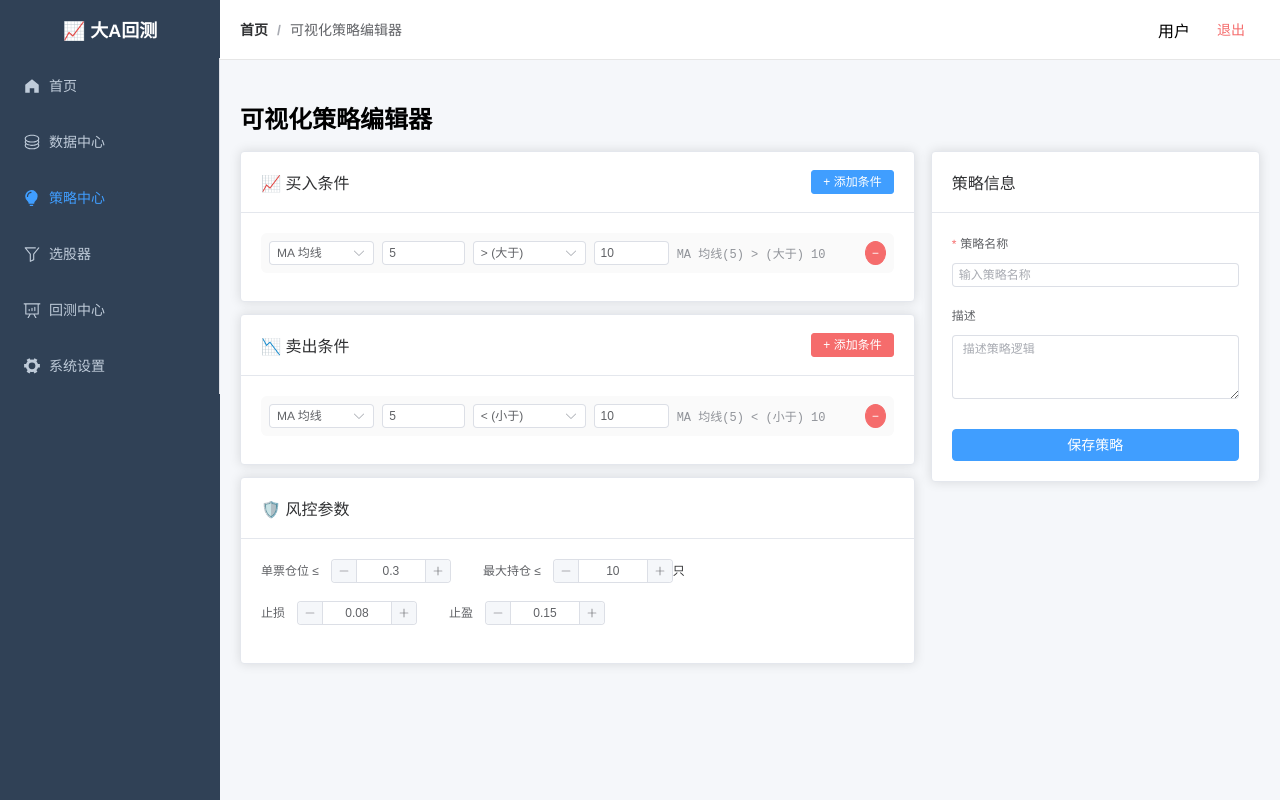
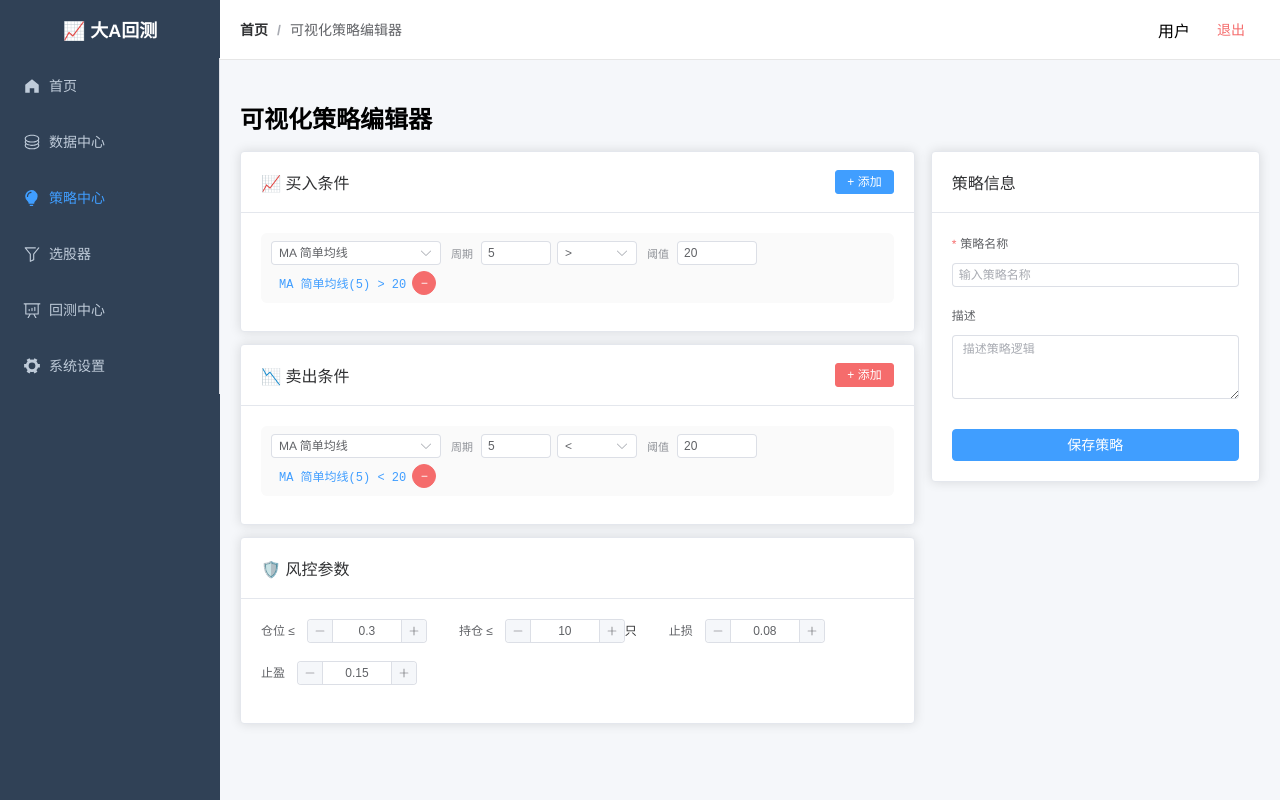
Before and after one commit to 2578D/stock-backtest-system, a Vue app in the folder frontend/: page /stock/strategies/create/visual in a window 1280 px wide. Built offline with nearby package versions, Linux system fonts and the light colour scheme; sample sign-in values are in the browser's storage.

Commit message:
refactor: 可视化策略编辑器 — 指标分类，MACD只显示快慢线参数，金叉/死叉不显示运算符

```diff
--- a/frontend/src/components.d.ts
+++ b/frontend/src/components.d.ts
@@ -30,6 +30,7 @@ declare module 'vue' {
     ElMenu: typeof import('element-plus/es')['ElMenu']
     ElMenuItem: typeof import('element-plus/es')['ElMenuItem']
     ElOption: typeof import('element-plus/es')['ElOption']
+    ElOptionGroup: typeof import('element-plus/es')['ElOptionGroup']
     ElPageHeader: typeof import('element-plus/es')['ElPageHeader']
     ElPagination: typeof import('element-plus/es')['ElPagination']
     ElProgress: typeof import('element-plus/es')['ElProgress']
--- a/frontend/src/views/strategy/VisualStrategyEditor.vue
+++ b/frontend/src/views/strategy/VisualStrategyEditor.vue
@@ -1,5 +1,5 @@
 <script setup lang="ts">
-import { ref } from "vue";
+import { ref, watch } from "vue";
 import { useRouter } from "vue-router";
 import { strategyApi } from "@/api";
 import { ElMessage } from "element-plus";
@@ -9,55 +9,80 @@ const strategyName = ref("");
 const strategyDesc = ref("");
 const saving = ref(false);
 
-// Available indicators for dropdown
-const indicatorOptions = [
-  { label: "MA 均线", value: "ma" },
-  { label: "EMA 指数均线", value: "ema" },
-  { label: "MACD 快慢线", value: "macd" },
-  { label: "RSI 相对强弱", value: "rsi" },
-  { label: "KDJ 随机指标", value: "kdj" },
-  { label: "BOLL 布林带", value: "boll" },
-  { label: "成交量", value: "volume" },
-  { label: "换手率", value: "turnover" },
-  { label: "涨跌幅", value: "change_pct" },
-  { label: "金叉", value: "cross_up" },
-  { label: "死叉", value: "cross_down" },
+// Indicator definitions with param config
+interface IndicatorDef {
+  label: string; category: string;
+  params: { name: string; placeholder: string }[];  // empty = no params needed
+  operators: string[];  // subset of operators applicable
+  thresholdLabel: string;
+}
+
+const indicatorDefs: IndicatorDef[] = [
+  // 趋势类
+  { category: "趋势", label: "MA 简单均线",          params: [{ name: "周期", placeholder: "5" }],             operators: [">","<",">=","<="], thresholdLabel: "阈值" },
+  { category: "趋势", label: "EMA 指数均线",         params: [{ name: "周期", placeholder: "12" }],            operators: [">","<",">=","<="], thresholdLabel: "阈值" },
+  { category: "趋势", label: "BOLL 布林带",          params: [{ name: "周期", placeholder: "20" }],            operators: [">","<"],           thresholdLabel: "价格" },
+  // 动量类
+  { category: "动量", label: "MACD",                 params: [{ name: "快线", placeholder: "12" }, { name: "慢线", placeholder: "26" }, { name: "信号", placeholder: "9" }], operators: ["cross_above","cross_below"], thresholdLabel: "" },
+  { category: "动量", label: "RSI 相对强弱",         params: [{ name: "周期", placeholder: "14" }],            operators: [">","<",">=","<="], thresholdLabel: "阈值" },
+  { category: "动量", label: "KDJ 随机指标",         params: [{ name: "周期", placeholder: "9" }],             operators: ["cross_above","cross_below","<",">"], thresholdLabel: "阈值" },
+  // 交叉类
+  { category: "交叉", label: "金叉",                 params: [{ name: "快线周期", placeholder: "5" }, { name: "慢线周期", placeholder: "20" }], operators: [], thresholdLabel: "" },
+  { category: "交叉", label: "死叉",                 params: [{ name: "快线周期", placeholder: "5" }, { name: "慢线周期", placeholder: "20" }], operators: [], thresholdLabel: "" },
+  // 量能类
+  { category: "量能", label: "成交量",               params: [],                                              operators: [">","<",">=","<="], thresholdLabel: "N日均量倍数" },
+  { category: "量能", label: "换手率",               params: [],                                              operators: [">","<",">=","<="], thresholdLabel: "%" },
+  // 价格类
+  { category: "价格", label: "涨跌幅",               params: [],                                              operators: [">","<",">=","<="], thresholdLabel: "%" },
+  { category: "价格", label: "收盘价",               params: [],                                              operators: [">","<",">=","<="], thresholdLabel: "价格" },
 ];
 
-// Operator options
-const operators = [
-  { label: "> (大于)", value: ">" },
-  { label: "< (小于)", value: "<" },
-  { label: ">= (大于等于)", value: ">=" },
-  { label: "<= (小于等于)", value: "<=" },
-  { label: "上穿 (金叉)", value: "cross_above" },
-  { label: "下穿 (死叉)", value: "cross_below" },
-];
+const operatorLabels: Record<string, string> = { ">": ">", "<": "<", ">=": "≥", "<=": "≤", "cross_above": "上穿", "cross_below": "下穿" };
 
 interface Condition {
-  indicator: string;
-  params: string;     // e.g. "5" for MA(5), "12,26" for MACD
+  defIndex: number;
+  params: string[];
   operator: string;
-  threshold: string;  // e.g. "30" or "ma20" for cross
+  threshold: string;
 }
 
-const buyConditions = ref<Condition[]>([{ indicator: "ma", params: "5", operator: ">", threshold: "10" }]);
-const sellConditions = ref<Condition[]>([{ indicator: "ma", params: "5", operator: "<", threshold: "10" }]);
+const buyConditions = ref<Condition[]>([{ defIndex: 0, params: ["5"], operator: ">", threshold: "20" }]);
+const sellConditions = ref<Condition[]>([{ defIndex: 0, params: ["5"], operator: "<", threshold: "20" }]);
 
-function addBuy() { buyConditions.value.push({ indicator: "ma", params: "5", operator: ">", threshold: "10" }); }
-function addSell() { sellConditions.value.push({ indicator: "ma", params: "5", operator: "<", threshold: "10" }); }
+function def(c: Condition) { return indicatorDefs[c.defIndex]; }
+function paramNames(c: Condition) { return def(c).params; }
+function showOperator(c: Condition) { return def(c).operators.length > 0; }
+function showThreshold(c: Condition) { return def(c).thresholdLabel !== ""; }
+
+// Reset operator/threshold when indicator changes
+const buyWatched = ref<number[]>([]);
+const sellWatched = ref<number[]>([]);
+function resetOnChange(cond: Condition, idx: number, isBuy: boolean) {
+  const d = indicatorDefs[cond.defIndex];
+  if (d.operators.length > 0) cond.operator = d.operators[0];
+  else cond.operator = "";
+  if (d.params.length !== cond.params.length) {
+    cond.params = d.params.map(() => "");
+  }
+}
+function onIndicatorChange(c: Condition, i: number, isBuy: boolean) { resetOnChange(c, i, isBuy); }
+
+function addBuy() { buyConditions.value.push({ defIndex: 0, params: ["5"], operator: ">", threshold: "20" }); }
+function addSell() { sellConditions.value.push({ defIndex: 0, params: ["5"], operator: "<", threshold: "20" }); }
 function removeBuy(i: number) { buyConditions.value.splice(i, 1); }
 function removeSell(i: number) { sellConditions.value.splice(i, 1); }
 
-function indicatorLabel(c: Condition): string {
-  const ind = indicatorOptions.find(o => o.value === c.indicator);
-  const name = ind?.label || c.indicator;
-  if (c.params) return `${name}(${c.params})`;
-  return name;
-}
-function conditionExpr(c: Condition): string {
-  const op = operators.find(o => o.value === c.operator);
-  return `${indicatorLabel(c)} ${op?.label || c.operator} ${c.threshold}`;
+function exprPreview(c: Condition): string {
+  const d = def(c);
+  let name = d.label;
+  if (d.params.length) {
+    const filled = c.params.filter(p => p).join(",");
+    if (filled) name += `(${filled})`;
+  }
+  if (!showOperator(c)) return name;
+  const op = operatorLabels[c.operator] || c.operator;
+  if (!showThreshold(c)) return `${name} ${op}`;
+  return `${name} ${op} ${c.threshold}`;
 }
 
 const riskControl = ref({ maxPositionRatio: 0.3, maxHoldings: 10, stopLoss: 0.08, takeProfit: 0.15 });
@@ -67,21 +92,25 @@ async function save() {
   saving.value = true;
   try {
     await strategyApi.create({
-      name: strategyName.value.trim(),
-      description: strategyDesc.value.trim(),
-      type: "visual",
-      rules_json: {
-        buy: buyConditions.value,
-        sell: sellConditions.value,
-        risk: riskControl.value,
-      },
+      name: strategyName.value.trim(), description: strategyDesc.value.trim(), type: "visual",
+      rules_json: { buy: buyConditions.value, sell: sellConditions.value, risk: riskControl.value },
     });
     ElMessage.success("策略已保存");
     router.push("/strategies");
-  } catch (e: any) {
-    ElMessage.error(e?.response?.data?.detail || "保存失败");
-  } finally { saving.value = false; }
+  } catch (e: any) { ElMessage.error(e?.response?.data?.detail || "保存失败"); }
+  finally { saving.value = false; }
 }
+
+// Group indicators by category for dropdown
+const groupedOptions = (() => {
+  const cats = [...new Set(indicatorDefs.map(d => d.category))];
+  return cats.map(cat => ({
+    label: cat,
+    options: indicatorDefs.filter(d => d.category === cat).map((d, i) => ({
+      label: d.label, value: indicatorDefs.indexOf(d),
+    })),
+  }));
+})();
 </script>
 
 <template>
@@ -89,27 +118,33 @@ async function save() {
     <h2>可视化策略编辑器</h2>
 
     <el-row :gutter="16">
-      <!-- Conditions -->
       <el-col :span="16">
         <!-- Buy -->
         <el-card>
           <template #header>
-            <div class="card-hd">
-              <span>📈 买入条件</span>
-              <el-button size="small" type="primary" @click="addBuy">+ 添加条件</el-button>
-            </div>
+            <div class="card-hd"><span>📈 买入条件</span><el-button size="small" type="primary" @click="addBuy">+ 添加</el-button></div>
           </template>
-          <div v-if="buyConditions.length === 0" class="empty">暂无买入条件，点击上方按钮添加</div>
+          <div v-if="!buyConditions.length" class="empty">暂无买入条件</div>
           <div v-for="(c, i) in buyConditions" :key="'b'+i" class="cond-row">
-            <el-select v-model="c.indicator" size="small" style="width: 140px">
-              <el-option v-for="o in indicatorOptions" :key="o.value" :label="o.label" :value="o.value" />
+            <el-select v-model="c.defIndex" size="small" style="width: 170px" @change="onIndicatorChange(c, i, true)">
+              <el-option-group v-for="g in groupedOptions" :key="g.label" :label="g.label">
+                <el-option v-for="o in g.options" :key="o.value" :label="o.label" :value="o.value" />
+              </el-option-group>
             </el-select>
-            <el-input v-model="c.params" size="small" placeholder="参数 (如 5,10)" style="width: 110px" />
-            <el-select v-model="c.operator" size="small" style="width: 150px">
-              <el-option v-for="o in operators" :key="o.value" :label="o.label" :value="o.value" />
-            </el-select>
-            <el-input v-model="c.threshold" size="small" placeholder="阈值" style="width: 100px" />
-            <span class="expr-preview">{{ conditionExpr(c) }}</span>
+            <template v-for="(p, pi) in paramNames(c)" :key="pi">
+              <span class="param-label">{{ p.name }}</span>
+              <el-input v-model="c.params[pi]" size="small" :placeholder="p.placeholder" style="width: 70px" />
+            </template>
+            <template v-if="showOperator(c)">
+              <el-select v-model="c.operator" size="small" style="width: 80px">
+                <el-option v-for="op in def(c).operators" :key="op" :label="operatorLabels[op]" :value="op" />
+              </el-select>
+            </template>
+            <template v-if="showThreshold(c)">
+              <span class="param-label">{{ def(c).thresholdLabel }}</span>
+              <el-input v-model="c.threshold" size="small" style="width: 80px" />
+            </template>
+            <span class="expr">{{ exprPreview(c) }}</span>
             <el-button size="small" type="danger" circle @click="removeBuy(i)">−</el-button>
           </div>
         </el-card>
@@ -117,22 +152,29 @@ async function save() {
         <!-- Sell -->
         <el-card style="margin-top: 12px">
           <template #header>
-            <div class="card-hd">
-              <span>📉 卖出条件</span>
-              <el-button size="small" type="danger" @click="addSell">+ 添加条件</el-button>
-            </div>
+            <div class="card-hd"><span>📉 卖出条件</span><el-button size="small" type="danger" @click="addSell">+ 添加</el-button></div>
           </template>
-          <div v-if="sellConditions.length === 0" class="empty">暂无卖出条件，点击上方按钮添加</div>
+          <div v-if="!sellConditions.length" class="empty">暂无卖出条件</div>
           <div v-for="(c, i) in sellConditions" :key="'s'+i" class="cond-row">
-            <el-select v-model="c.indicator" size="small" style="width: 140px">
-              <el-option v-for="o in indicatorOptions" :key="o.value" :label="o.label" :value="o.value" />
+            <el-select v-model="c.defIndex" size="small" style="width: 170px" @change="onIndicatorChange(c, i, false)">
+              <el-option-group v-for="g in groupedOptions" :key="g.label" :label="g.label">
+                <el-option v-for="o in g.options" :key="o.value" :label="o.label" :value="o.value" />
+              </el-option-group>
             </el-select>
-            <el-input v-model="c.params" size="small" placeholder="参数 (如 5,10)" style="width: 110px" />
-            <el-select v-model="c.operator" size="small" style="width: 150px">
-              <el-option v-for="o in operators" :key="o.value" :label="o.label" :value="o.value" />
-            </el-select>
-            <el-input v-model="c.threshold" size="small" placeholder="阈值" style="width: 100px" />
-            <span class="expr-preview">{{ conditionExpr(c) }}</span>
+            <template v-for="(p, pi) in paramNames(c)" :key="pi">
+              <span class="param-label">{{ p.name }}</span>
+              <el-input v-model="c.params[pi]" size="small" :placeholder="p.placeholder" style="width: 70px" />
+            </template>
+            <template v-if="showOperator(c)">
+              <el-select v-model="c.operator" size="small" style="width: 80px">
+                <el-option v-for="op in def(c).operators" :key="op" :label="operatorLabels[op]" :value="op" />
+              </el-select>
+            </template>
+            <template v-if="showThreshold(c)">
+              <span class="param-label">{{ def(c).thresholdLabel }}</span>
+              <el-input v-model="c.threshold" size="small" style="width: 80px" />
+            </template>
+            <span class="expr">{{ exprPreview(c) }}</span>
             <el-button size="small" type="danger" circle @click="removeSell(i)">−</el-button>
           </div>
         </el-card>
@@ -141,32 +183,19 @@ async function save() {
         <el-card style="margin-top: 12px">
           <template #header><span>🛡️ 风控参数</span></template>
           <el-form :inline="true" size="small">
-            <el-form-item label="单票仓位 ≤">
-              <el-input-number v-model="riskControl.maxPositionRatio" :min="0.01" :max="1" :step="0.05" />
-            </el-form-item>
-            <el-form-item label="最大持仓 ≤">
-              <el-input-number v-model="riskControl.maxHoldings" :min="1" :max="100" /> 只
-            </el-form-item>
-            <el-form-item label="止损">
-              <el-input-number v-model="riskControl.stopLoss" :min="0.01" :max="0.5" :step="0.01" />
-            </el-form-item>
-            <el-form-item label="止盈">
-              <el-input-number v-model="riskControl.takeProfit" :min="0.01" :max="1" :step="0.01" />
-            </el-form-item>
+            <el-form-item label="仓位 ≤"><el-input-number v-model="riskControl.maxPositionRatio" :min="0.01" :max="1" :step="0.05" /></el-form-item>
+            <el-form-item label="持仓 ≤"><el-input-number v-model="riskControl.maxHoldings" :min="1" :max="100" /> 只</el-form-item>
+            <el-form-item label="止损"><el-input-number v-model="riskControl.stopLoss" :min="0.01" :max="0.5" :step="0.01" /></el-form-item>
+            <el-form-item label="止盈"><el-input-number v-model="riskControl.takeProfit" :min="0.01" :max="1" :step="0.01" /></el-form-item>
           </el-form>
         </el-card>
       </el-col>
 
-      <!-- Sidebar -->
       <el-col :span="8">
         <el-card header="策略信息">
           <el-form label-position="top" size="small">
-            <el-form-item label="策略名称" required>
-              <el-input v-model="strategyName" placeholder="输入策略名称" />
-            </el-form-item>
-            <el-form-item label="描述">
-              <el-input v-model="strategyDesc" type="textarea" :rows="3" placeholder="描述策略逻辑" />
-            </el-form-item>
+            <el-form-item label="策略名称" required><el-input v-model="strategyName" placeholder="输入策略名称" /></el-form-item>
+            <el-form-item label="描述"><el-input v-model="strategyDesc" type="textarea" :rows="3" placeholder="描述策略逻辑" /></el-form-item>
           </el-form>
           <el-button type="primary" style="width: 100%; margin-top: 12px" @click="save" :loading="saving">保存策略</el-button>
         </el-card>
@@ -178,7 +207,8 @@ async function save() {
 <style scoped>
 .editor h2 { margin-bottom: 16px; }
 .card-hd { display: flex; justify-content: space-between; align-items: center; }
-.cond-row { display: flex; align-items: center; gap: 8px; margin-bottom: 8px; padding: 8px; background: #fafafa; border-radius: 6px; }
-.expr-preview { font-size: 12px; color: #909399; font-family: monospace; min-width: 180px; }
+.cond-row { display: flex; align-items: center; gap: 6px; margin-bottom: 8px; padding: 8px 10px; background: #fafafa; border-radius: 6px; flex-wrap: wrap; }
+.param-label { font-size: 11px; color: #909399; margin: 0 2px 0 4px; }
+.expr { font-size: 12px; color: #409eff; font-family: monospace; margin-left: 8px; min-width: 120px; }
 .empty { color: #c0c4cc; text-align: center; padding: 20px; }
 </style>
```
